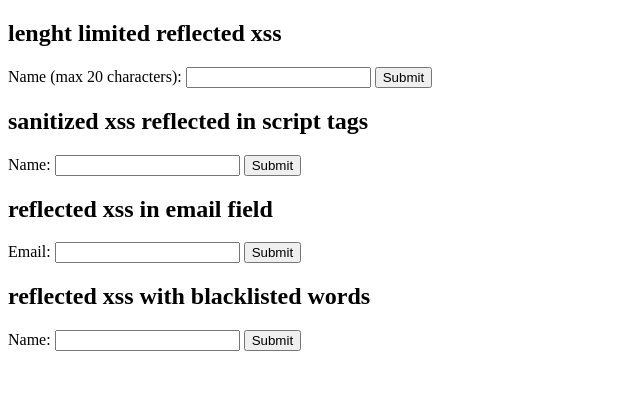
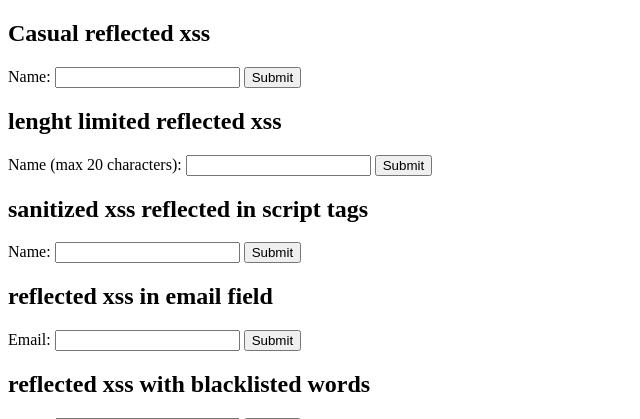
Before and after one commit to michal-simecek/DAST-Benchmark, a PHP site: page / in a window 1280 px wide. Shown: the top 419 px of the page, without its empty margins (0-640 px from the left). Run offline with PHP 8.4, Linux system fonts and the light colour scheme.

Commit message:
merge changes

```diff
--- a/modules/cross-site-scripting/site-cross-site-scripting/index.php
+++ b/modules/cross-site-scripting/site-cross-site-scripting/index.php
@@ -6,13 +6,13 @@
 </head>
 
 <body>
-<!-- <h2>Casual reflected xss</h2>
+<h2>Casual reflected xss</h2>
 
 <form method="post">
   Name: <input type="text" name="name">
   <input type="hidden" name="action" value="casual_xss">
   <input type="submit">
-</form> -->
+</form>
 
 <h2>lenght limited reflected xss</h2>
 
```
